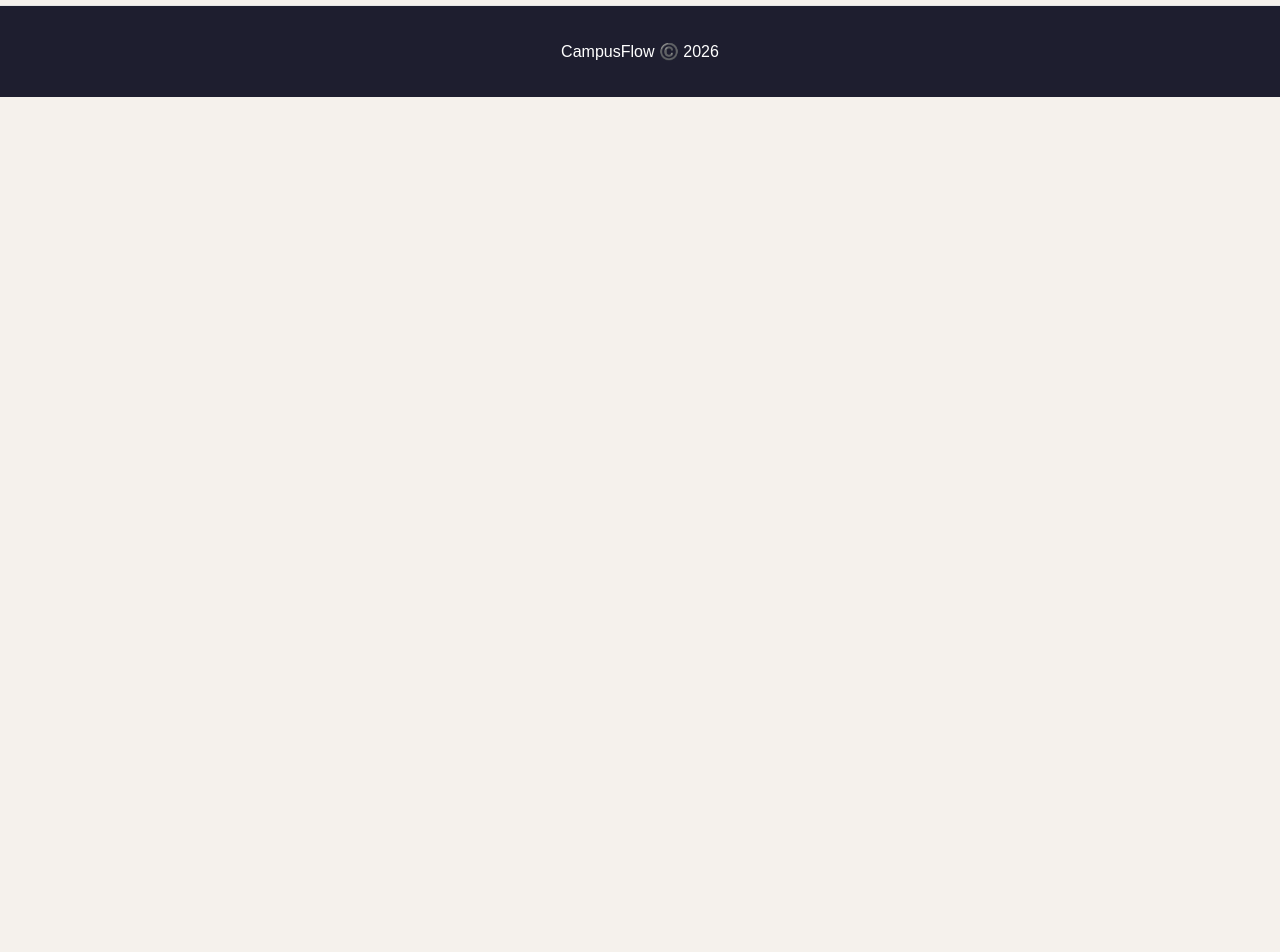
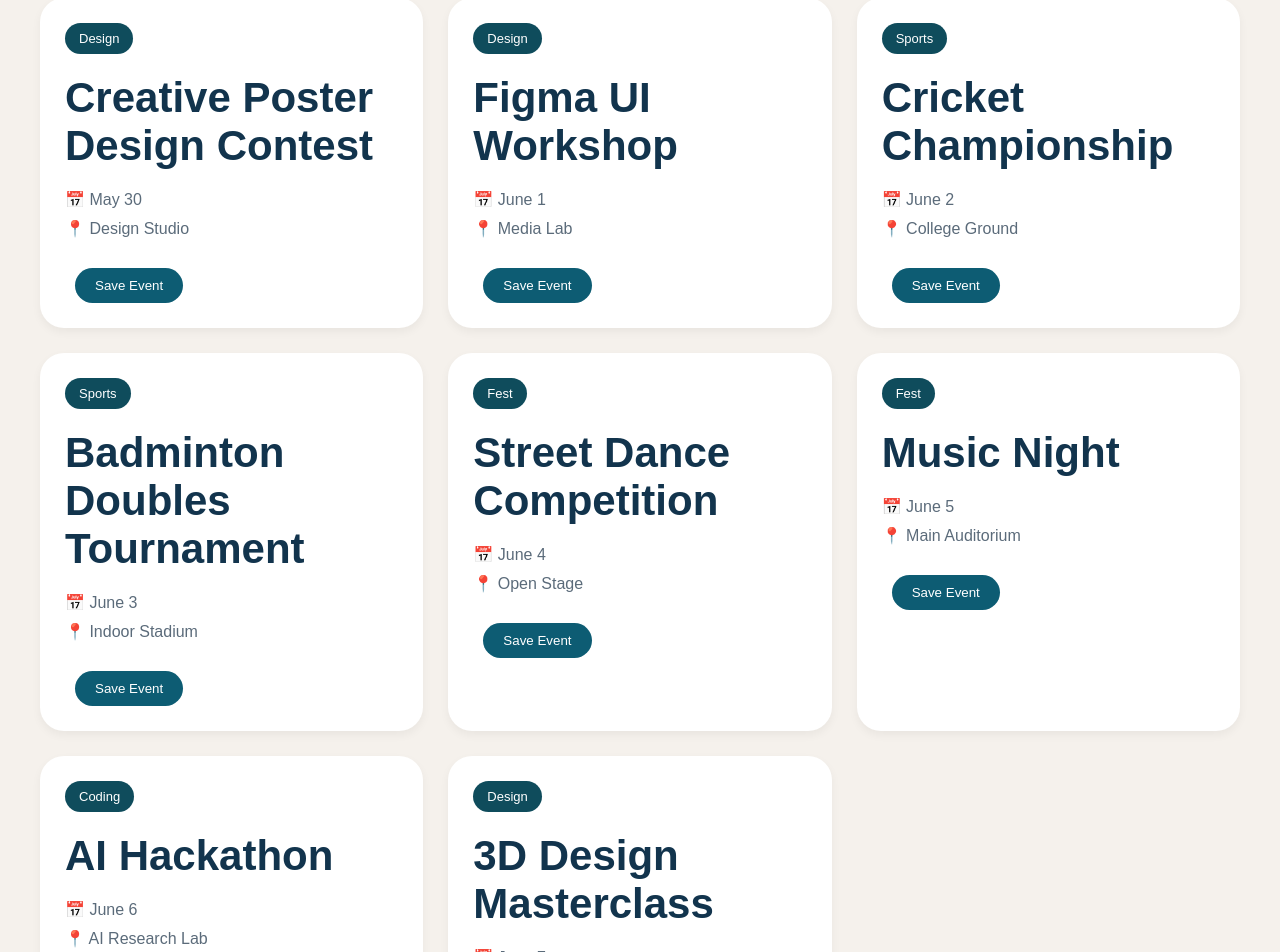
Before and after one commit to parth-access/campus-flow, a React (Vite) app: page /explore in a window 1280 px wide. Shown: the part 1833-2785 px from the top of the page. Before the commit the page ends 1930 px from the top, so only its background shows below. Built offline with nearby package versions, Linux system fonts and the light colour scheme.

Commit message:
feat: add category based event filtering and expand event dataset

```diff
--- a/src/components/FilterTabs.jsx
+++ b/src/components/FilterTabs.jsx
@@ -1,15 +1,37 @@
-function FilterTabs() {
+function FilterTabs({ setCategory }) {
   return (
     <div style={{ margin: "20px" }}>
-      <button style={{ marginRight: "10px" }}>All</button>
+      <button
+        style={{ marginRight: "10px" }}
+        onClick={() => setCategory("All")}
+      >
+        All
+      </button>
 
-      <button style={{ marginRight: "10px" }}>Coding</button>
+      <button
+        style={{ marginRight: "10px" }}
+        onClick={() => setCategory("Coding")}
+      >
+        Coding
+      </button>
 
-      <button style={{ marginRight: "10px" }}>Design</button>
+      <button
+        style={{ marginRight: "10px" }}
+        onClick={() => setCategory("Design")}
+      >
+        Design
+      </button>
 
-      <button style={{ marginRight: "10px" }}>Sports</button>
+      <button
+        style={{ marginRight: "10px" }}
+        onClick={() => setCategory("Sports")}
+      >
+        Sports
+      </button>
 
-      <button>Fest</button>
+      <button onClick={() => setCategory("Fest")}>
+        Fest
+      </button>
     </div>
   );
 }
--- a/src/data/events.js
+++ b/src/data/events.js
@@ -78,6 +78,85 @@ const events = [
     date: "May 26",
     location: "Learners Arena",
   },
+  {
+  id: 11,
+  title: "Inter College Coding Challenge",
+  category: "Coding",
+  date: "May 28",
+  location: "Computer Lab 2",
+},
+
+{
+  id: 12,
+  title: "Frontend Development Bootcamp",
+  category: "Coding",
+  date: "May 29",
+  location: "Innovation Hall",
+},
+
+{
+  id: 13,
+  title: "Creative Poster Design Contest",
+  category: "Design",
+  date: "May 30",
+  location: "Design Studio",
+},
+
+{
+  id: 14,
+  title: "Figma UI Workshop",
+  category: "Design",
+  date: "June 1",
+  location: "Media Lab",
+},
+
+{
+  id: 15,
+  title: "Cricket Championship",
+  category: "Sports",
+  date: "June 2",
+  location: "College Ground",
+},
+
+{
+  id: 16,
+  title: "Badminton Doubles Tournament",
+  category: "Sports",
+  date: "June 3",
+  location: "Indoor Stadium",
+},
+
+{
+  id: 17,
+  title: "Street Dance Competition",
+  category: "Fest",
+  date: "June 4",
+  location: "Open Stage",
+},
+
+{
+  id: 18,
+  title: "Music Night",
+  category: "Fest",
+  date: "June 5",
+  location: "Main Auditorium",
+},
+
+{
+  id: 19,
+  title: "AI Hackathon",
+  category: "Coding",
+  date: "June 6",
+  location: "AI Research Lab",
+},
+
+{
+  id: 20,
+  title: "3D Design Masterclass",
+  category: "Design",
+  date: "June 7",
+  location: "Creative Hub",
+},
 ];
 
 export default events;
--- a/src/pages/Explore.jsx
+++ b/src/pages/Explore.jsx
@@ -11,9 +11,7 @@ import FilterTabs from "../components/FilterTabs";
 function Explore() {
   const [search, setSearch] = useState("");
 
-  const filteredEvents = events.filter((event) =>
-    event.title.toLowerCase().includes(search.toLowerCase())
-  );
+  const [category, setCategory] = useState("All");
 
   return (
     <>
@@ -28,10 +26,25 @@ function Explore() {
 
         <SearchBar search={search} setSearch={setSearch} />
 
-        <FilterTabs />
+        <FilterTabs setCategory={setCategory} />
 
         <div className="events-grid">
-          {filteredEvents.map((event) => (
+          {events
+            .filter((event) => {
+              if (category !== "All") {
+                return event.category === category;
+              }
+
+              return true;
+            })
+
+            .filter((event) =>
+              event.title
+                .toLowerCase()
+                .includes(search.toLowerCase())
+            )
+
+            .map((event) => (
               <EventCard
                 key={event.id}
                 title={event.title}
```
Lines whose indentation alone changed are shown as unchanged.
